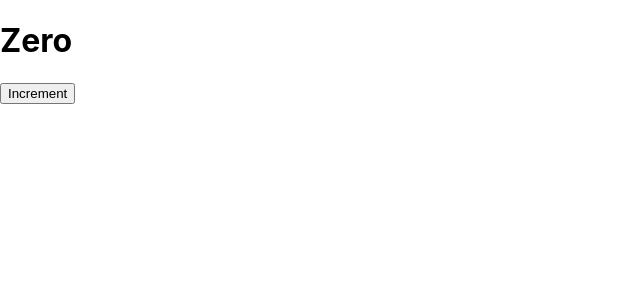
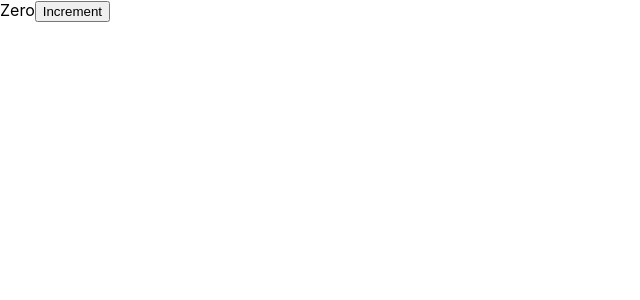
Before and after one commit to CyberNotesDev/react_practice, a React (Create React App) app in the folder react-practice-testing/: page / in a window 1280 px wide. Shown: the top 300 px of the page, without its empty margins (0-640 px from the left). Built offline with nearby package versions, Linux system fonts and the light colour scheme.

Commit message:
Added a img

```diff
--- a/react-practice-testing/src/components/counter.jsx
+++ b/react-practice-testing/src/components/counter.jsx
@@ -3,11 +3,13 @@ import React, { Component } from 'react';
 class Counter extends Component {
     // Any data a component needs
     state = {
-        count: 0
+        count: 0,
+        // imgUrl: "https://picsum.photos/200"
     };
     render() {
         return (
             <div>
+                {/* <img src={this.state.imgUrl} alt="Random Photo"/> */}
                 <span>{this.formatCount()}</span>
                 <button>Increment</button>
             </div>
@@ -18,7 +20,7 @@ class Counter extends Component {
         // It would look like this const count = this.state.count;
         // It for easier use!
         const { count } = this.state
-        return count === 0 ? <h1>Zero</h1> : count;
+        return count === 0 ? "Zero" : count;
     }
 }
 
```
